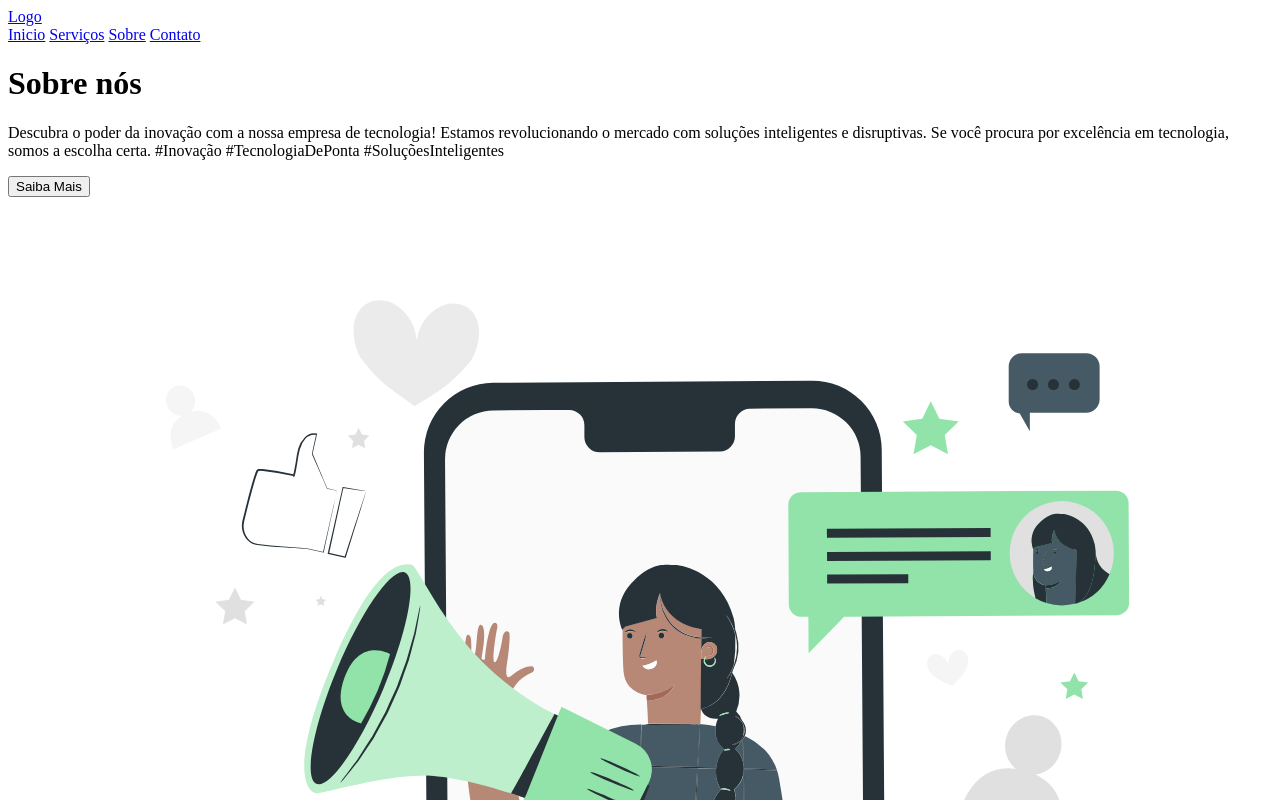
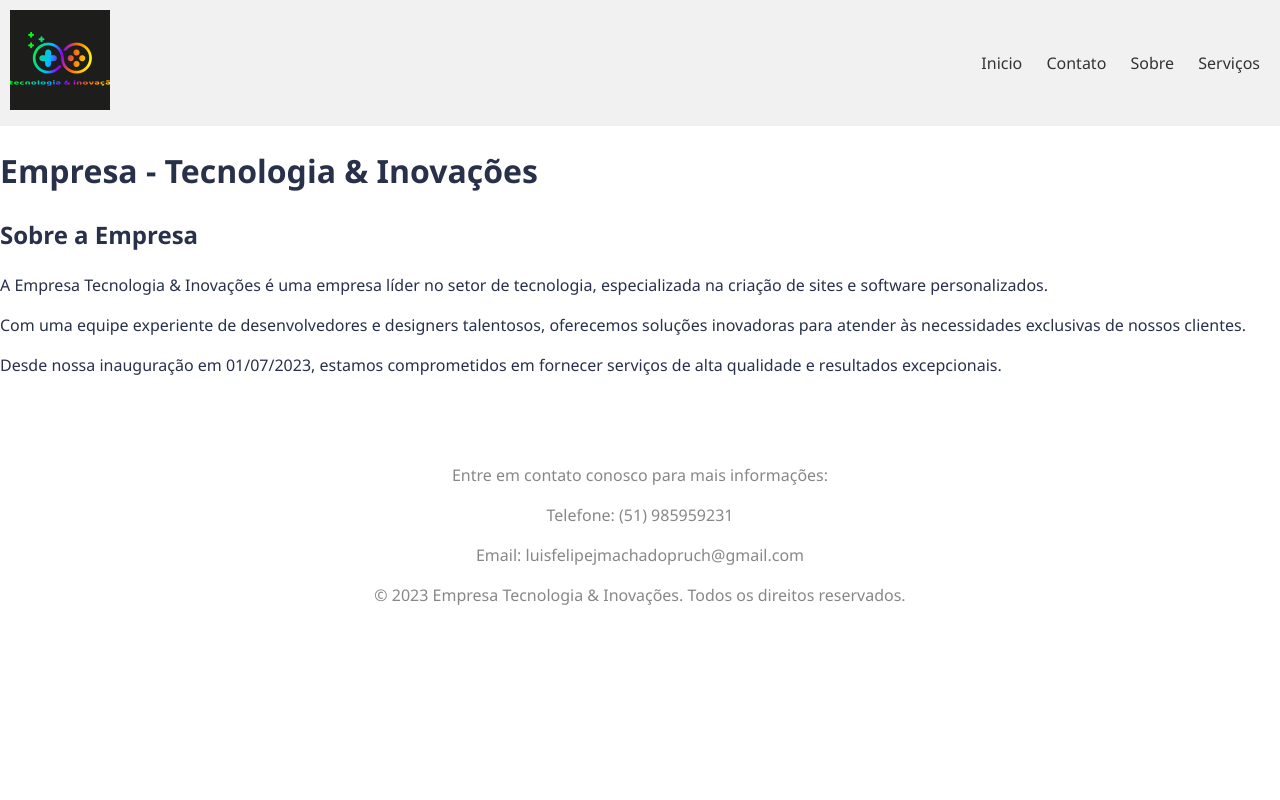
Before and after one commit to Luisfelipeprusch123/Produto---inova--o----landing-page, a website: page Sobre.html in a window 1280 px wide. Shown: the top 800 px of the page. Drawn offline with Linux system fonts and the light colour scheme.

Commit message:
adds novas paginas, e corrigimos alguns pontos

```diff
--- a/Sobre.css
+++ b/Sobre.css
@@ -0,0 +1,50 @@
+body{
+    margin: 0;
+    padding: 0;
+    line-height: 1.5;
+    font-family: "Segoe UI";
+    color: #283149;
+  }
+
+
+/* Estilos básicos da navbar */
+.navbar {
+    display: flex;
+    justify-content: space-between;
+    align-items: center;
+    background-color: #f1f1f1;
+    padding: 10px;
+  }
+
+  .logo {
+    font-weight: bold;
+  }
+
+  .nav-links li {
+    display: inline;
+    margin: 0 10px;
+  }
+
+  .nav-links a {
+    text-decoration: none;
+    color: #333;
+
+  }
+
+  a{
+    color: #283149;
+    text-decoration: none;
+  }
+
+  .nav-links a:hover  li {
+    margin-left: 0;
+    width: 100%;
+
+  }
+
+  footer{
+    margin: 50px;
+    text-align: center;
+    color: rgba(73, 73, 73, 0.658);
+    padding: 20px;
+      }
--- a/Sobre.html
+++ b/Sobre.html
@@ -1,42 +1,42 @@
 <!DOCTYPE html>
-<html lang="PT_BR">
+<html lang="pt-br">
 <head>
     <meta charset="UTF-8">
     <meta name="viewport" content="width=device-width, initial-scale=1.0">
-  <title> Produtos & inovação - Landing Page</title>
+    <title>Sobre a Empresa</title>
     <link rel="stylesheet" href="Sobre.css">
 </head>
 <body>
-  <nav class="nav">
+    <header>
+        <nav>
+          <div class="navbar">
+            <div class="logo">
+             <img src="\imgs\88e1e38cffe44fd78815016aaacf033c.png" height="100px">
+            </div>
+          <ul class="nav-links">
+            <li><a href="/index.html">Inicio</a></li>
+            <li><a href="/Contato.html">Contato</a></li>
+            <li><a href="/Sobre.html">Sobre</a></li>
+            <li><a href="/serviços.html">Serviços</a></li>
+          </ul>
+
+        </nav>
+    </header>
+    <h1>Empresa -  Tecnologia & Inovações</h1>
+    <section id="sobre">
         <div class="container">
-      <div class="row">
-        <a href="#">Logo</a>
-        <div class="nav-links">
-          <a href="/index.html">Inicio<span></span></a>
-          <a href="#">Serviços<span></span></a>
-          <a href="/pages/Sobre.html">Sobre<span></span></a>
-          <a href="/pages/Contato.html">Contato<span></span></a>
+            <h2>Sobre a Empresa</h2>
+            <p>A Empresa Tecnologia & Inovações é uma empresa líder no setor de tecnologia, especializada na criação de sites e software personalizados.</p>
+            <p>Com uma equipe experiente de desenvolvedores e designers talentosos, oferecemos soluções inovadoras para atender às necessidades exclusivas de nossos clientes.</p>
+            <p>Desde nossa inauguração em 01/07/2023, estamos comprometidos em fornecer serviços de alta qualidade e resultados excepcionais.</p>
         </div>
-      </div>
-    </div>
-  </nav>
-
-  <!--Header-->
-  <div class="container">
-    <div class="header-content row">
-      <div>
-        <h1 class="header-title">Sobre nós</h1>
-        <p class="text">Descubra o poder da inovação com a nossa empresa de tecnologia! Estamos revolucionando o mercado com soluções inteligentes e disruptivas. Se você procura por excelência em tecnologia, somos a escolha certa. #Inovação #TecnologiaDePonta #SoluçõesInteligentes
-        </p>
-        <button>Saiba Mais</button>
-      </div>
-      <img src="imgs/Social media-pana.svg" alt="media-pana">
-    </div>
-  </div>
-  </div>
+    </section>
 
     <footer>
-
+        <p>Entre em contato conosco para mais informações:</p>
+        <p>Telefone: (51)  985959231</p>
+        <p>Email: luisfelipejmachadopruch@gmail.com</p>
+        <p>&copy; 2023 Empresa Tecnologia & Inovações. Todos os direitos reservados.</p>
       </footer>
 </body>
 </html>
--- /dev/null
+++ b/serviços.css
@@ -0,0 +1,58 @@
+body{
+ margin: 0;
+  padding: 0;
+  line-height: 2.5;
+  font-family: "Segoe UI";
+  color: #283149;
+
+}
+
+
+
+h2{
+    margin-bottom: 10px;
+
+}
+
+section{
+    margin-bottom: 30px;
+
+}
+
+/* Estilos básicos da navbar */
+.navbar {
+  display: flex;
+  justify-content: space-between;
+  align-items: center;
+  background-color: #f1f1f1;
+  padding: 10px;
+}
+
+.logo {
+  font-weight: bold;
+}
+
+.nav-links li {
+  display: inline;
+  margin: 0 10px;
+}
+
+.nav-links a {
+  text-decoration: none;
+  color: #333;
+
+}
+
+
+.nav-links a:hover  li {
+  margin-left: 0;
+  width: 100%;
+
+}
+
+  footer{
+margin: 50px;
+text-align: center;
+color: rgba(73, 73, 73, 0.658);
+padding: 20px;
+  }
--- a/style.css
+++ b/style.css
@@ -1,71 +1,47 @@
 body{
   margin: 0;
   padding: 0;
-  line-height: 1.5;
+  line-height: 2.5;
   font-family: "Segoe UI";
   color: #283149;
 }
 
-.nav{
-display: flex;
-justify-content: space-between;
-align-items: center;
-background-color: #f1f1f1;
-padding: 10px;
+/* Estilos básicos da navbar */
+.navbar {
+  display: flex;
+  justify-content: space-between;
+  align-items: center;
+  background-color: #f1f1f1;
+  padding: 10px;
+}
+
+.logo {
+  font-weight: bold;
+}
+
+.nav-links li {
+  display: inline;
+  margin: 0 10px;
+}
+
+.nav-links a {
+  text-decoration: none;
+  color: #333;
+  margin: 5px;
 
 }
 
-
-.container {
-  padding: 0 250px;
-  margin: 0 auto;
-
-}
-
-.nav .container{
-  display: flex;
-  text-decoration: none;
-  align-items: center;
-}
-
-.row {
-  display: flex;
-  flex-wrap: wrap;
-}
-
-.nav .row{
-  justify-content: space-between;
-  align-items: center;
-  padding: 55px 0;
-}
-
-a {
+a{
   color: #283149;
   text-decoration: none;
 }
 
-.nav-links a{
-  display: inline-block;
-  margin-left: 40px;
-  text-transform: uppercase;
-  border-bottom: 1px solid transparent;
-  text-decoration: none;
+.nav-links a:hover  li {
+  margin-left: 0;
+  width: 100%;
 
 }
 
-.nav-links span {
-  width: 0;
-  height: 2px;
-  background-color: #000;
-  margin-left: 50%;
-  transition: all .2s ease;
-  display: block;
-}
-
-.nav-links a:hover span {
-  margin-left: 0;
-  width: 100%;
-}
 
 .header-content {
   padding: 40px 0;
@@ -121,4 +97,5 @@ footer {
   margin: 50px;
   text-align: center;
   color: rgba(73, 73, 73, 0.658);
+  padding: 20px;
 }
```
Also changed, not shown: Contato.html (+7 -3 lines), index.html (+8 -6 lines), serviços.html (added, +41 -0 lines), imgs/Logo_empresa.png (deleted), imgs/Servicos/Serviços.png (added). Lines whose indentation alone changed are shown as unchanged.
